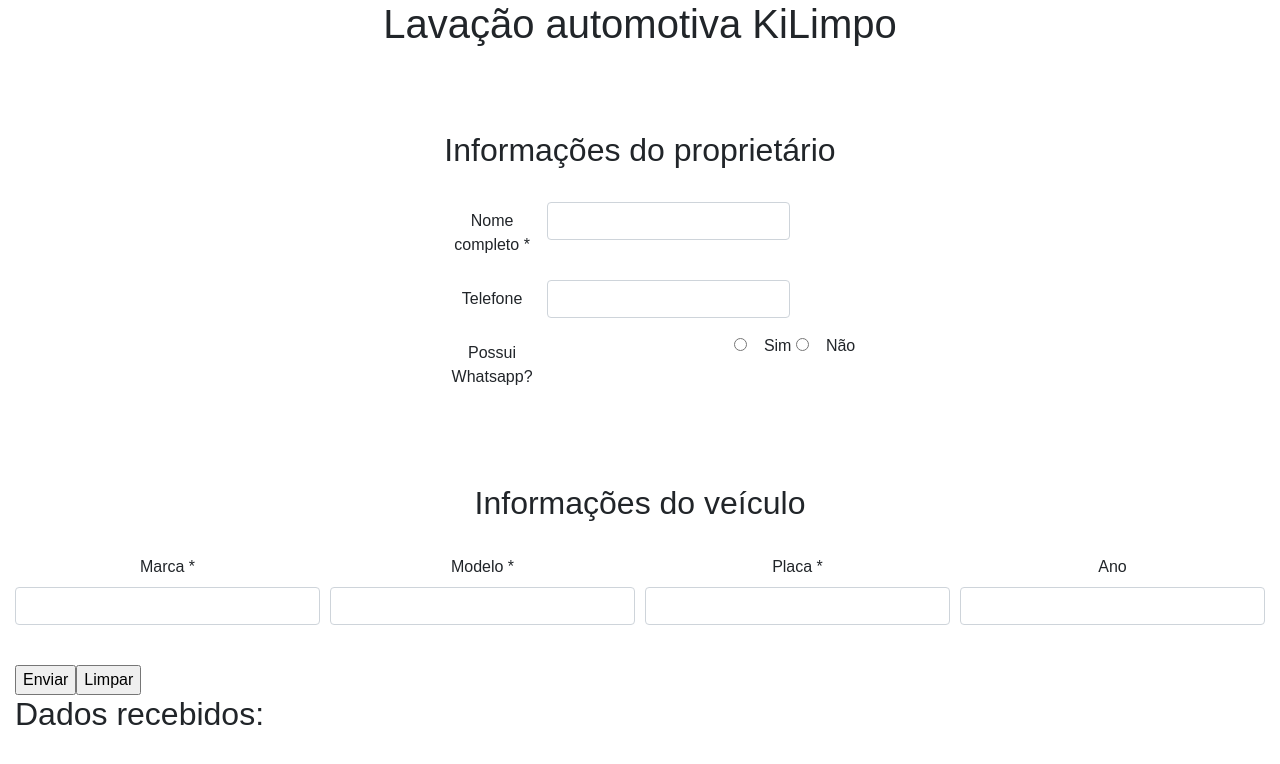
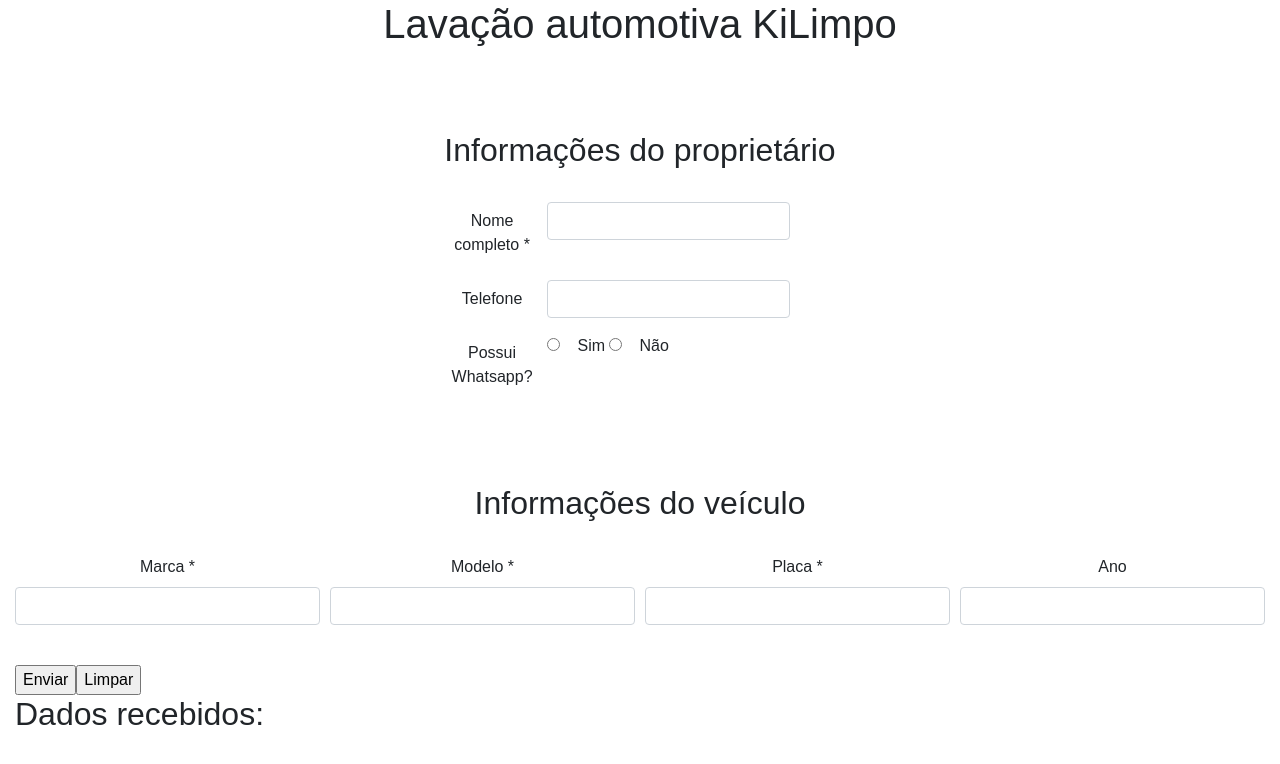
Before and after one commit to Oivasmf/Kilimpo-frontend, a React (Create React App) app: page / in a window 1280 px wide. Shown: the top 764 px of the page. Built offline with nearby package versions, Linux system fonts and the light colour scheme.

Commit message:
Update form-kilimpo.js

```diff
--- a/src/components/form-kilimpo.js
+++ b/src/components/form-kilimpo.js
@@ -197,8 +197,8 @@
 
                     <fieldset>
                         <Form.Group className="col-md-6 offset-md-4">
-                            <Form.Row className="text-center">
-                                <Form.Label as="legend" column sm={2}>
+                            <Form.Row>
+                                <Form.Label as="legend" column sm={2} className="text-center">
                                     Possui Whatsapp?
                                 </Form.Label>
                                 <Col>
```
